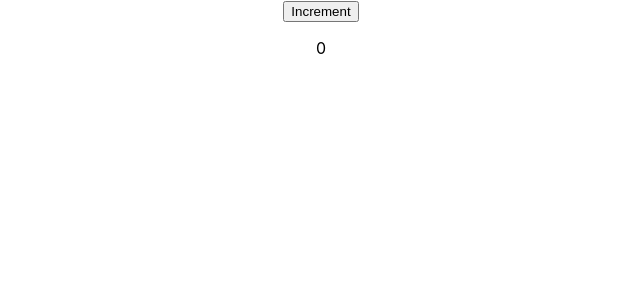
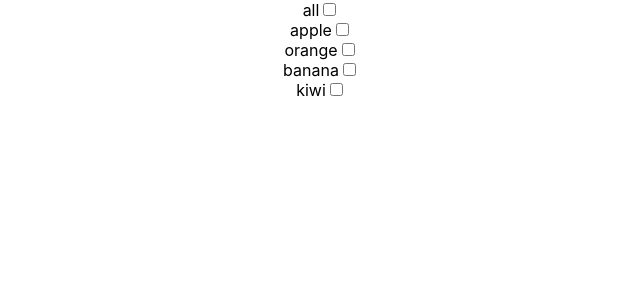
Before and after one commit to mittalaakash/hooks, a React (Create React App) app: page / in a window 1280 px wide. Shown: the top 300 px of the page, without its empty margins (319-959 px from the left). Built offline with nearby package versions, Linux system fonts and the light colour scheme.

Commit message:
check all

```diff
--- a/src/App.js
+++ b/src/App.js
@@ -1,11 +1,11 @@
 import React from 'react';
 import './App.css';
-import DocumentTitle from './Components/DocumentTitle';
+import Check from './Components/checkAll';
 
 function App() {
   return (
     <div className='App'>
-      <DocumentTitle />
+      <Check />
     </div>
   );
 }
--- /dev/null
+++ b/src/Components/checkAll.js
@@ -0,0 +1,57 @@
+import React, { useEffect, useState } from 'react';
+const names = [
+  { name: 'apple' },
+  { name: 'orange' },
+  { name: 'banana' },
+  { name: 'kiwi' },
+];
+function Check() {
+  const [fruits, setFruits] = useState([]);
+
+  useEffect(() => {
+    setFruits(names);
+  }, []);
+
+  const handleChange = e => {
+    const { name, checked } = e.target;
+    if (name === 'allSelect') {
+      const newState = fruits.map(fruit => ({ ...fruit, isChecked: checked }));
+      setFruits(newState);
+    } else {
+      const newState = fruits.map(fruit =>
+        fruit.name === name ? { ...fruit, isChecked: checked } : fruit,
+      );
+      setFruits(newState);
+    }
+  };
+  return (
+    <div>
+      <div>
+        <label>
+          all
+          <input
+            type='checkbox'
+            onChange={handleChange}
+            name='allSelect'
+            checked={fruits.every(el => el.isChecked === true) || false}
+          />
+        </label>
+      </div>
+      {fruits.map((fruit, i) => (
+        <div key={i}>
+          <label>
+            {fruit.name}
+            <input
+              type='checkbox'
+              checked={fruit?.isChecked || false}
+              name={fruit.name}
+              onChange={handleChange}
+            />
+          </label>
+        </div>
+      ))}
+    </div>
+  );
+}
+
+export default Check;
```
